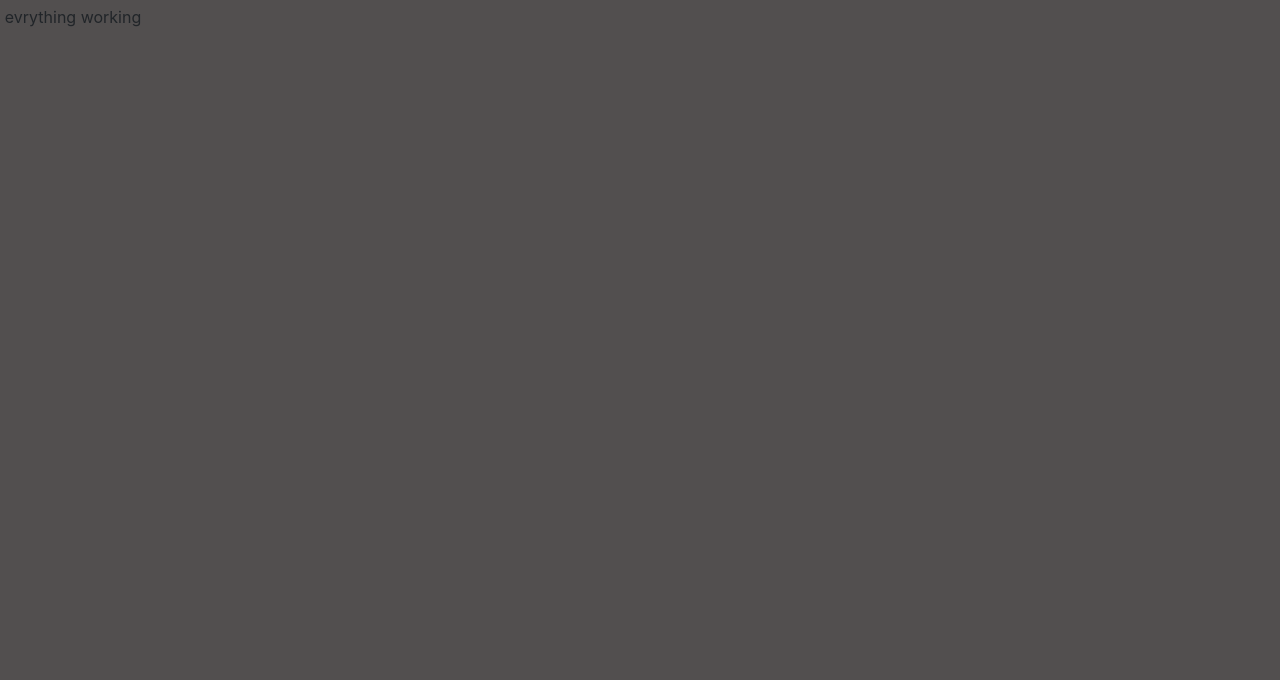
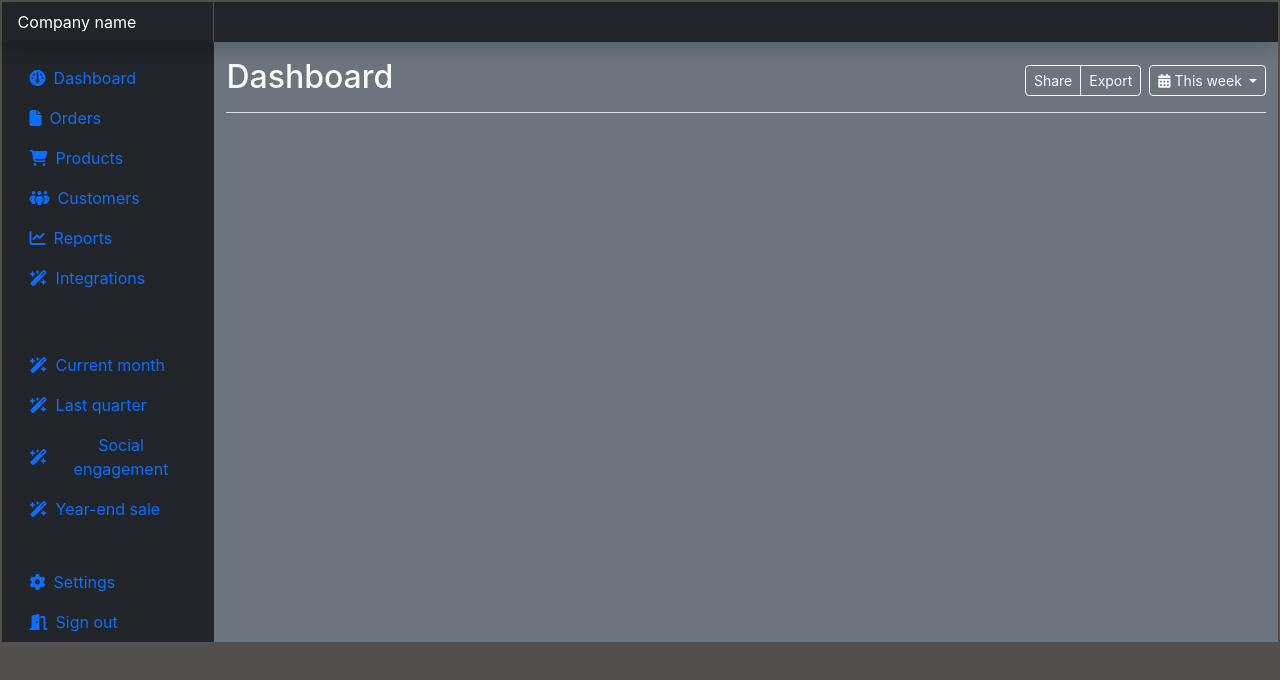
Before and after one commit to SurajLahre/ProductApp, a React (Create React App) app: page / in a window 1280 px wide. Shown: the top 680 px of the page. Built offline with nearby package versions, Linux system fonts and the light colour scheme.

Commit message:
dashboard done

```diff
--- a/src/App.css
+++ b/src/App.css
@@ -4,49 +4,8 @@
 
 body {
   margin: 0%;
-  padding: .3em;
+  padding: .1em;
   background-color: #524F4F;
-}
-
-.Profile_stuff img {
-  border-radius: 50%;
-  width: 40px;
-  cursor: pointer;
-}
-
-.navbar {
-  background-color: #524F4F;
-}
-
-i {
-  font-size: larger;
-  cursor: pointer;
-
-}
-
-.first_layout {
-  background-color: rgb(19, 18, 18);
-}
-
-.main_layout_container {
-  display: grid;
-  grid-template-columns: 1fr 4fr;
-
-
-}
-
-.card {
-  width: 12rem;
-  background-color: black;
-  color: white;
-  padding: 2px;
-  margin-top: 2px;
-
-}
-
-.card-container {
-  justify-content: space-between;
-
 }
 
 .main-container {
--- a/src/App.js
+++ b/src/App.js
@@ -1,10 +1,14 @@
 import './App.css';
 import React from 'react';
+import HeaderNav from './Components/HeaderNav';
+import MainContent from './Components/MainContent';
 
 function App() {
   return (
     <>
-    evrything working</>
+    <HeaderNav/>
+    <MainContent/>
+    </>
   );
 }
 
--- /dev/null
+++ b/src/Components/HeaderNav.js
@@ -0,0 +1,28 @@
+import React from "react";
+function HeaderNav() {
+    return (
+        <>
+            <header className="navbar sticky-top bg-dark flex-md-nowrap p-0 shadow" data-bs-theme="dark">
+                <a className="navbar-brand  border-end p-2 col-md-3 col-lg-2 me-0 px-3 fs-6 text-white" href="/">Company name</a>
+
+                <ul className="navbar-nav flex-row d-md-none">
+                    <li className="nav-item text-nowrap">
+                        <button className="nav-link px-3 text-white" type="button" data-bs-toggle="collapse" data-bs-target="#navbarSearch" aria-controls="navbarSearch" aria-expanded="false" aria-label="Toggle search">
+
+                        </button>
+                    </li>
+                    <li className="nav-item text-nowrap">
+                        <button className="nav-link px-3 text-white" type="button" data-bs-toggle="offcanvas" data-bs-target="#sidebarMenu" aria-controls="sidebarMenu" aria-expanded="false" aria-label="Toggle navigation">
+
+                        </button>
+                    </li>
+                </ul>
+
+                <div id="navbarSearch" className="navbar-search w-100 collapse">
+                    <input className="form-control w-100 rounded-0 border-0" type="text" placeholder="Search" aria-label="Search" />
+                </div>
+            </header>
+        </>
+    );
+}
+export default HeaderNav
--- /dev/null
+++ b/src/Components/MainContent.js
@@ -0,0 +1,123 @@
+import React from "react";
+function MainContent() {
+    return (
+        <>
+            <div className="container-fluid text-center">
+                <div className="row">
+                    <div className="col-md-2 bg-dark">
+                        <div className="offcanvas-body d-md-flex flex-column p-0 pt-lg-3 overflow-y-auto">
+                            <ul className="nav flex-column">
+                                <li className="nav-item">
+                                    <a className="nav-link d-flex align-items-center gap-2 active" aria-current="page" href="/">
+                                        <i className="fa-solid fa-gauge"></i>
+                                        Dashboard
+                                    </a>
+                                </li>
+                                <li className="nav-item">
+                                    <a className="nav-link d-flex align-items-center gap-2" href="/">
+                                        <i className="fa-solid fa-file"></i>
+                                        Orders
+                                    </a>
+                                </li>
+                                <li className="nav-item">
+                                    <a className="nav-link d-flex align-items-center gap-2" href="/">
+                                        <i className="fa-solid fa-cart-shopping"></i>
+                                        Products
+                                    </a>
+                                </li>
+                                <li className="nav-item">
+                                    <a className="nav-link d-flex align-items-center gap-2" href="/">
+                                        <i className="fa-solid fa-people-group"></i>
+                                        Customers
+                                    </a>
+                                </li>
+                                <li className="nav-item">
+                                    <a className="nav-link d-flex align-items-center gap-2" href="/">
+                                        <i className="fa-solid fa-chart-line"></i>
+                                        Reports
+                                    </a>
+                                </li>
+                                <li className="nav-item">
+                                    <a className="nav-link d-flex align-items-center gap-2" href="/">
+                                        <i className="fa-solid fa-wand-magic-sparkles"></i>
+                                        Integrations
+                                    </a>
+                                </li>
+                            </ul>
+
+                            <h6 className="sidebar-heading d-flex justify-content-between align-items-center px-3 mt-4 mb-1 text-body-secondary text-uppercase">
+                                <span>Saved reports</span>
+                                <a className="link-secondary" href="/" aria-label="Add a new report">
+
+                                </a>
+                            </h6>
+                            <ul className="nav flex-column mb-auto">
+                                <li className="nav-item">
+                                    <a className="nav-link d-flex align-items-center gap-2" href="/">
+                                        <i className="fa-solid fa-wand-magic-sparkles"></i>
+                                        Current month
+                                    </a>
+                                </li>
+                                <li className="nav-item">
+                                    <a className="nav-link d-flex align-items-center gap-2" href="/">
+                                        <i className="fa-solid fa-wand-magic-sparkles"></i>
+                                        Last quarter
+                                    </a>
+                                </li>
+                                <li className="nav-item">
+                                    <a className="nav-link d-flex align-items-center gap-2" href="/">
+                                        <i className="fa-solid fa-wand-magic-sparkles"></i>
+                                        Social engagement
+                                    </a>
+                                </li>
+                                <li className="nav-item">
+                                    <a className="nav-link d-flex align-items-center gap-2" href="/">
+                                        <i className="fa-solid fa-wand-magic-sparkles"></i>
+                                        Year-end sale
+                                    </a>
+                                </li>
+                            </ul>
+
+                            <hr className="my-3" />
+
+                            <ul className="nav flex-column mb-auto">
+                                <li className="nav-item">
+                                    <a className="nav-link d-flex align-items-center gap-2" href="/">
+                                        <i className="fa-solid fa-gear"></i>
+                                        Settings
+                                    </a>
+                                </li>
+                                <li className="nav-item">
+                                    <a className="nav-link d-flex align-items-center gap-2" href="/">
+                                        <i className="fa-solid fa-door-open"></i>
+                                        Sign out
+                                    </a>
+                                </li>
+                            </ul>
+                        </div>
+                    </div>
+                    <div className="col-md-10 bg-secondary">
+                        <div className="d-flex justify-content-between flex-wrap flex-md-nowrap align-items-center pt-3 pb-2 mb-3 border-bottom">
+                            <h1 className="h2 text-light">Dashboard</h1>
+                            <div className="btn-toolbar mb-2 mb-md-0">
+                                <div className="btn-group me-2">
+                                    <button type="button" className="btn btn-sm btn-outline-light">Share</button>
+                                    <button type="button" className="btn btn-sm btn-outline-light">Export</button>
+                                </div>
+                                <button type="button" className="btn btn-sm btn-outline-light dropdown-toggle d-flex align-items-center gap-1">
+                                <i className="fa-solid fa-calendar-days"></i>
+                                    This week
+                                </button>
+                            </div>
+                        </div>
+                        {/* MAIN CONTENT FORM HERE START */}
+
+                    </div>
+
+                </div>
+
+            </div></>
+    );
+};
+
+export default MainContent
```
